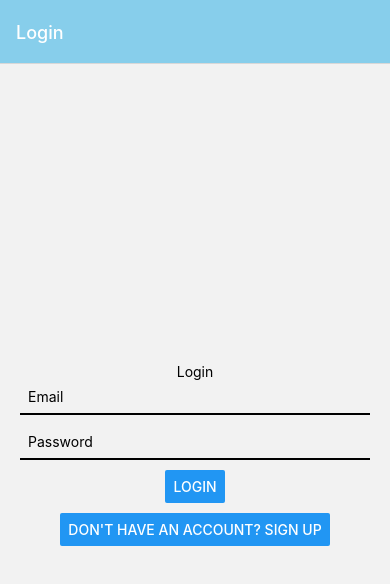
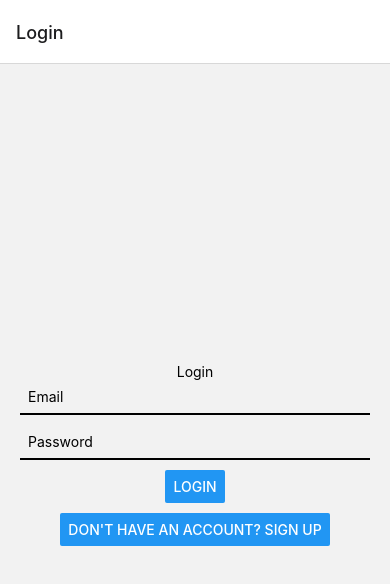
Before and after one commit to Spec-DY/react-native-project, a React Native app: screen / in a window 390 px wide. Shown: the top 584 px of the page. Built offline with nearby package versions, Linux system fonts and the light colour scheme; no server answers.

Commit message:
update appjs for seperate screen

```diff
--- a/App.js
+++ b/App.js
@@ -14,37 +14,17 @@ import Profile from "./components/Profile";
 
 const Stack = createNativeStackNavigator();
 
-export default function App() {
-  const [isAuthenticated, setIsAuthenticated] = useState(false);
+// Define Auth Stack Navigator
+const AuthStackNavigator = () => (
+  <Stack.Navigator>
+    <Stack.Screen name="Login" component={Login} options={{ title: "Login" }} />
+    <Stack.Screen name="Signup" component={Signup} options={{ title: "Sign Up" }} />
+  </Stack.Navigator>
+);
 
-  useEffect(() => {
-    const unsubscribe = onAuthStateChanged(auth, (user) => {
-      setIsAuthenticated(!!user);
-    });
-    return ()=>unsubscribe;
-  }, []);
-
-  const handleSignOut = async (navigation) => {
-    try {
-      await signOut(auth);
-      Alert.alert("Success", "You have been signed out.");
-      navigation.replace("Login");
-    } catch (error) {
-      console.error(error);
-      Alert.alert("Error", error.message);
-    }
-  };
-
-  const screenStyling = {
-    headerStyle: { backgroundColor: 'skyblue' },
-    headerTintColor: 'white'
-  };
-
-  return (
-    <NavigationContainer>
-      <Stack.Navigator screenOptions={screenStyling}>
-        {isAuthenticated ? (
-          <>
+// Define App Stack Navigator
+const AppStackNavigator = ({ handleSignOut }) => (
+  <Stack.Navigator>
     <Stack.Screen
       name="Home"
       component={Home}
@@ -72,14 +52,37 @@ export default function App() {
         ),
       })}
     />
-          </>
+  </Stack.Navigator>
+);
+
+export default function App() {
+  const [isAuthenticated, setIsAuthenticated] = useState(false);
+
+  useEffect(() => {
+    const unsubscribe = onAuthStateChanged(auth, (user) => {
+      setIsAuthenticated(!!user);
+    });
+    return unsubscribe;
+  }, []);
+
+  const handleSignOut = async () => {
+    try {
+      await signOut(auth);
+      Alert.alert("Success", "You have been signed out.");
+      setIsAuthenticated(false); // Update state directly
+    } catch (error) {
+      console.error(error);
+      Alert.alert("Error", error.message);
+    }
+  };
+
+  return (
+    <NavigationContainer>
+      {isAuthenticated ? (
+        <AppStackNavigator handleSignOut={handleSignOut} />
       ) : (
-          <>
-            <Stack.Screen name="Login" component={Login} options={{ title: "Login" }} />
-            <Stack.Screen name="Signup" component={Signup} options={{ title: "Sign Up" }} />
-          </>
+        <AuthStackNavigator />
       )}
-      </Stack.Navigator>
     </NavigationContainer>
   );
 }
```
Lines whose indentation alone changed are shown as unchanged.
